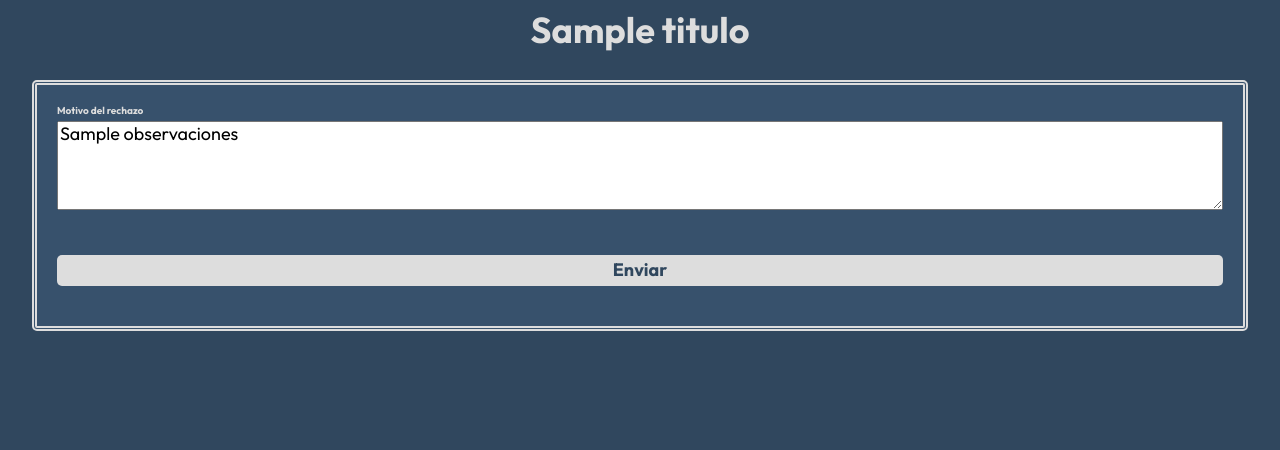
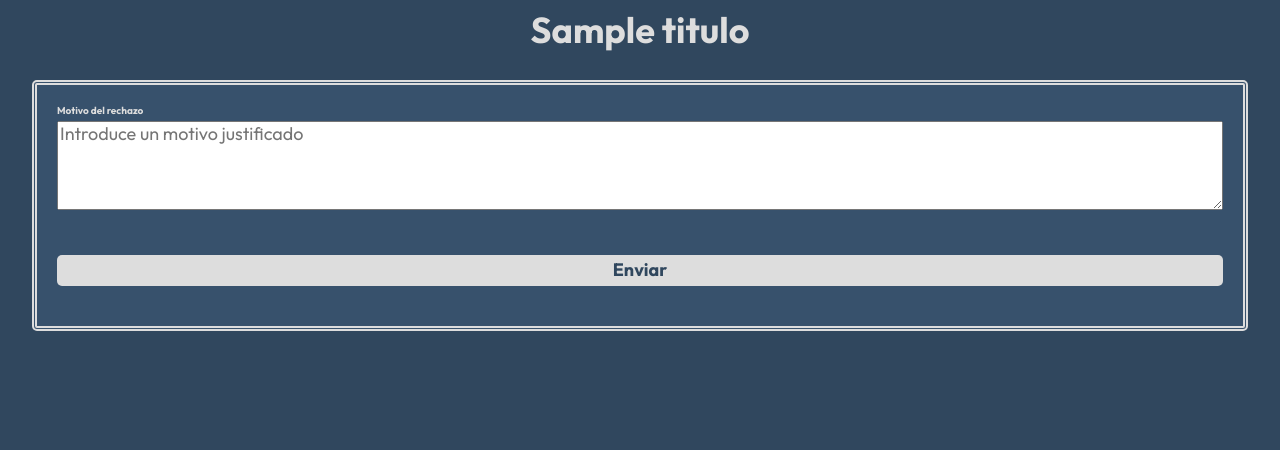
Before and after one commit to J3susGB/web_gestion_imd, a PHP site: template views/paginas/motivo_rechazo.php in a window 1280 px wide. Shown: the part 104-554 px from the top of the page. Run offline with PHP 8.4, Linux system fonts and the light colour scheme; the template is opened without the code that fills it: most values are stand-ins (such as "Sample title", 1, 10 or a date in 2020); some libraries are stand-ins or nearby versions.

Commit message:
Se arregla textArea del formulario de rechazo de partido

```diff
--- a/views/paginas/motivo_rechazo.php
+++ b/views/paginas/motivo_rechazo.php
@@ -8,7 +8,7 @@
             name="motivo"
             placeholder="Introduce un motivo justificado"
             rows="4"
-            cols="50"><?php echo $partido->observaciones ? $partido->observaciones : ''; ?></textarea>
+            cols="50"></textarea>
     </div>
 
     <button class="partidos__boton-filtro" type="submit">Enviar</button>
```
